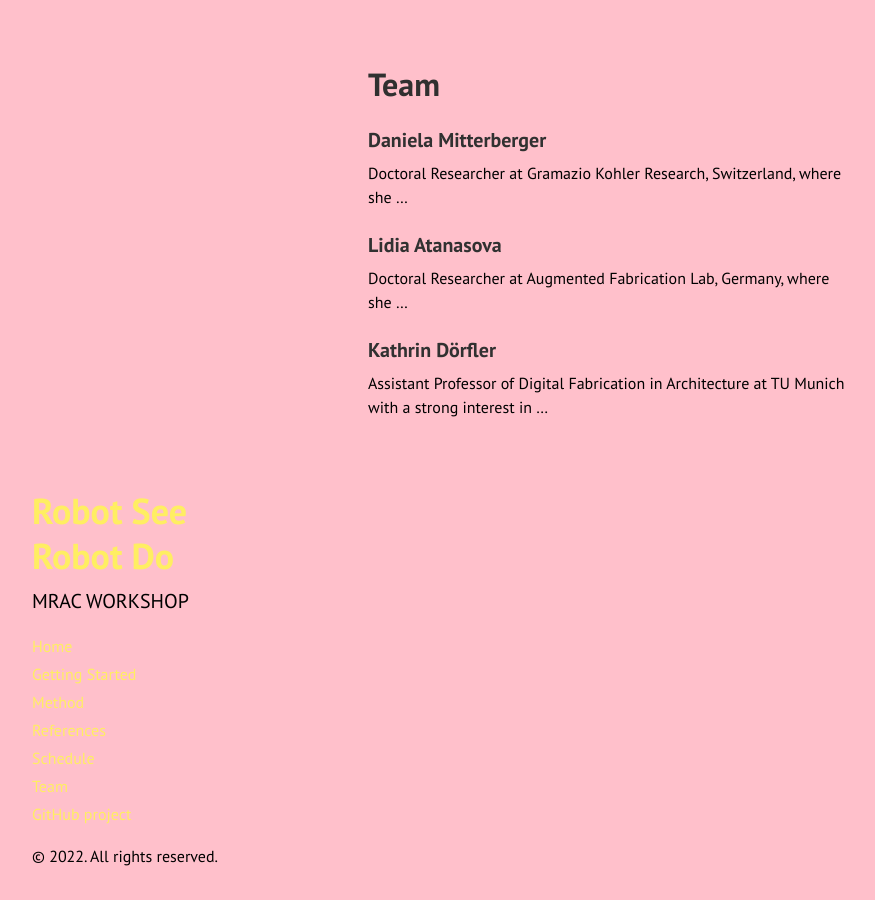
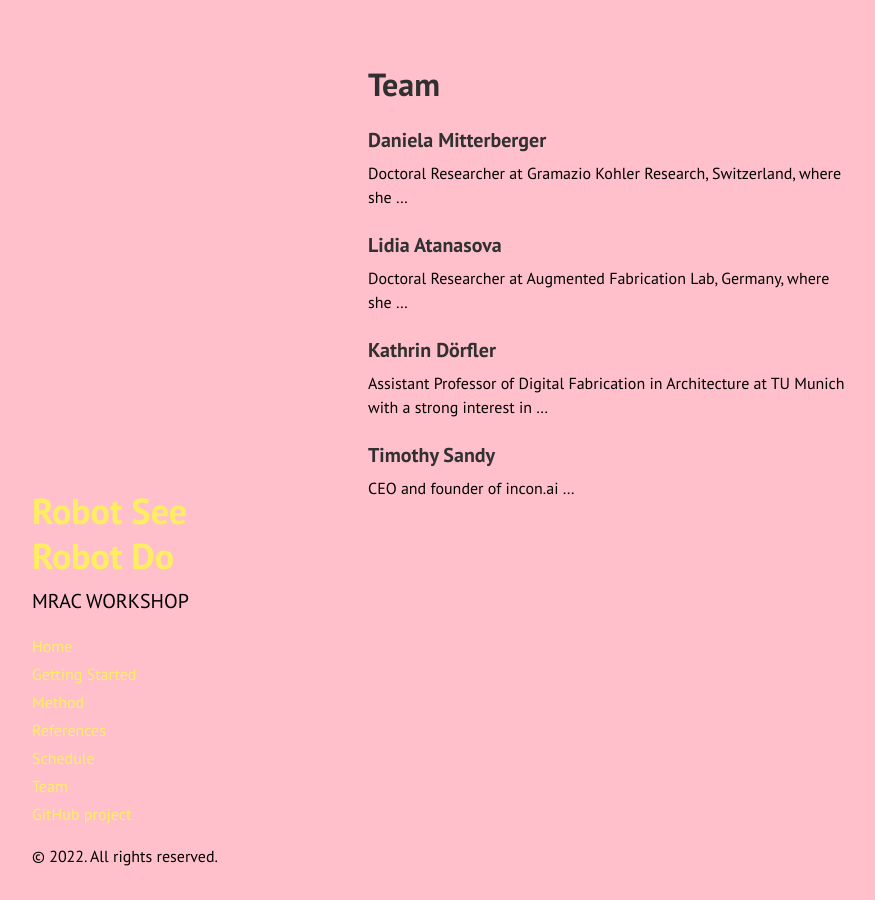
Before and after one commit to augmentedfabricationlab/robot_see_robot_do, a Jekyll site: the page built from docs/team.md, in a window 1280 px wide. Shown: the whole page, without its empty margins (0-875 px from the left). Built offline with Jekyll 4.4.1, drawn with Linux system fonts in a browser that asks for light colours; Markdown is read by kramdown in place of the engine named in the settings.

Commit message:
Update team.md

```diff
--- a/docs/team.md
+++ b/docs/team.md
@@ -11,6 +11,8 @@ Doctoral Researcher at Gramazio Kohler Research, Switzerland, where she ...
 Doctoral Researcher at Augmented Fabrication Lab, Germany, where she ...
 
 
-
 ### Kathrin Dörfler
 Assistant Professor of Digital Fabrication in Architecture at TU Munich with a strong interest in ...
+
+### Timothy Sandy
+CEO and founder of incon.ai ...
```
